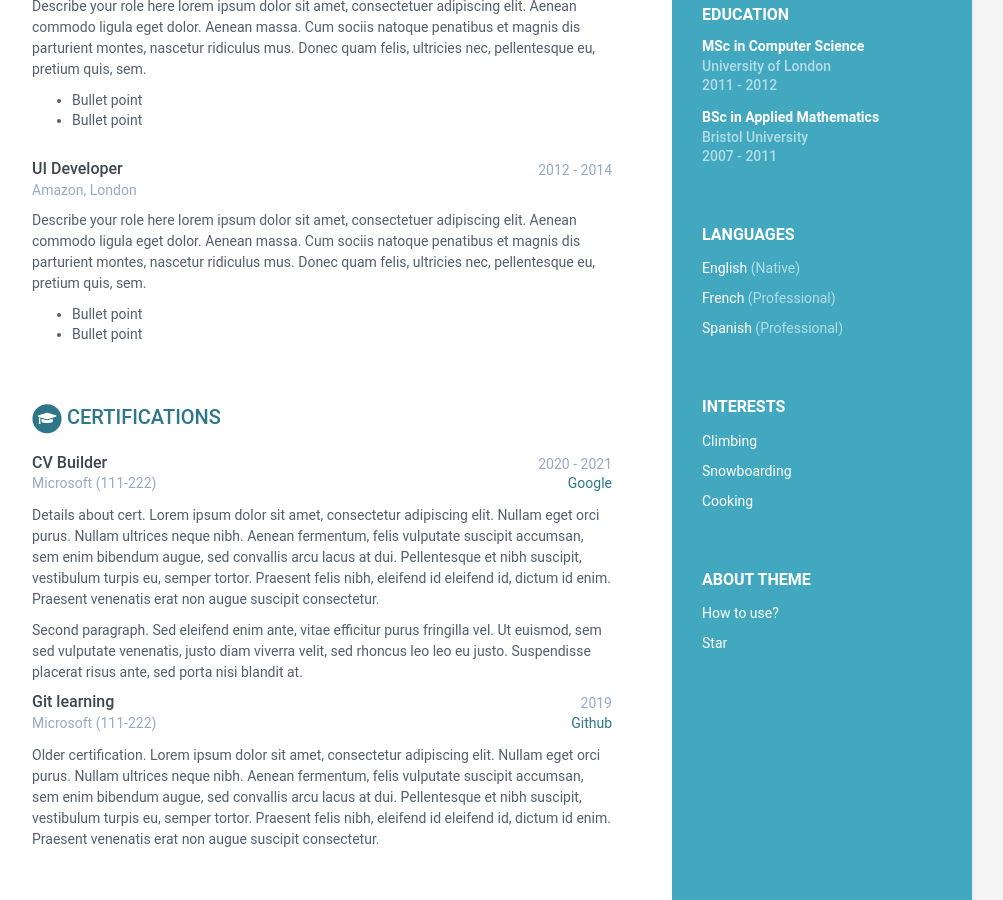
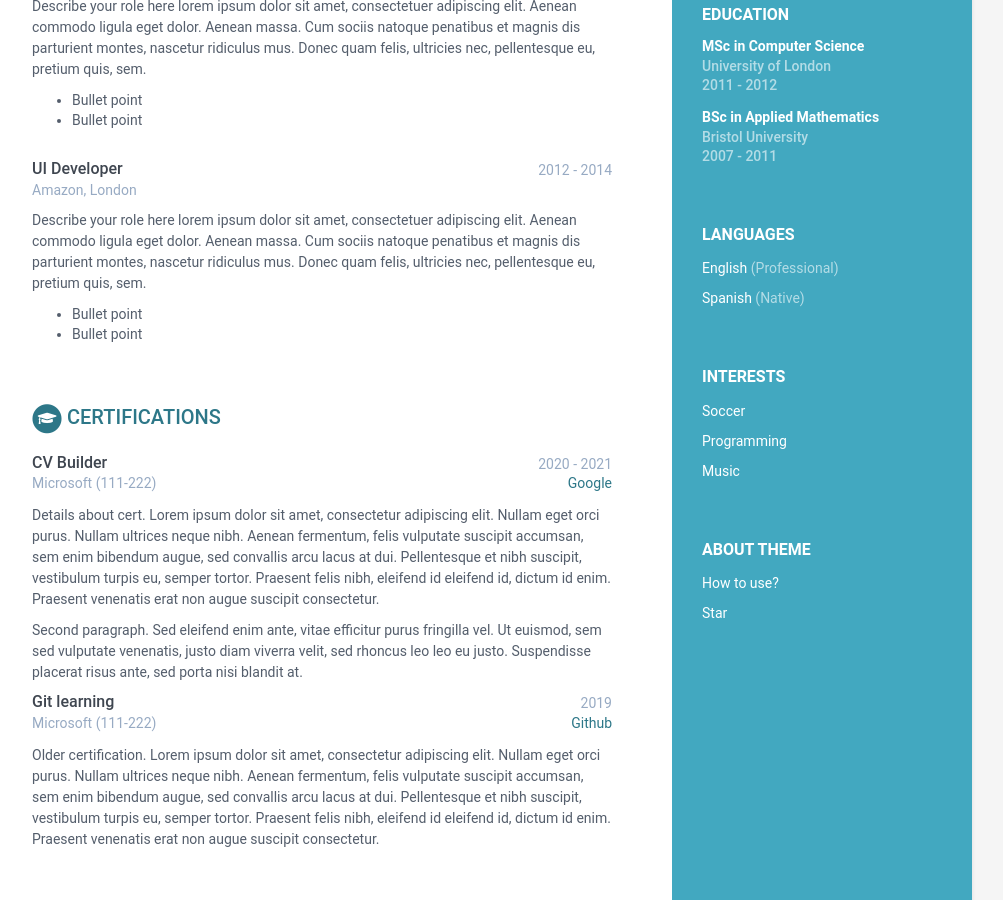
Before and after one commit to puj-isw-workspace/Cubo-HV, a Jekyll site: the page built from index.html, in a window 1280 px wide and 900 px high, scrolled down 664 px. Shown: the whole window, without its empty margins (168-1171 px from the left). Built offline with Jekyll 4.4.1, drawn with Linux system fonts in a browser that asks for light colours.

Commit message:
Intereses y lenguajes cambiados.

```diff
--- a/_data/data.yml
+++ b/_data/data.yml
@@ -34,24 +34,21 @@ sidebar:
       title: Languages
       info:
         - idiom: English
-          level: Native
-
-        - idiom: French
           level: Professional
 
         - idiom: Spanish
-          level: Professional
+          level: Native
 
     interests:
       title: Interests
       info:
-        - item: Climbing
+        - item: Soccer
           link:
 
-        - item: Snowboarding
+        - item: Programming
           link:
 
-        - item: Cooking
+        - item: Music
           link:
 
 career-profile:
```
